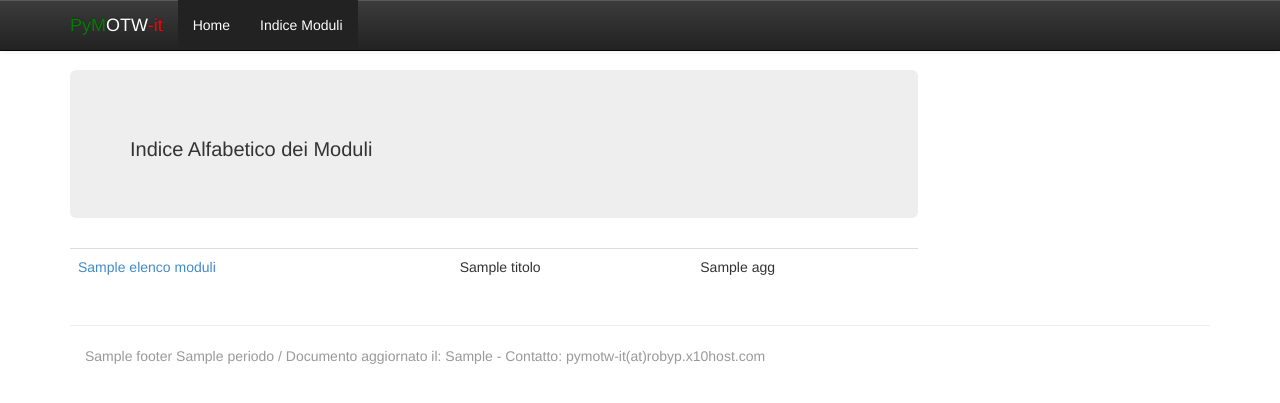
After one commit to robertopauletto/PyMOTW-it_2.0, a Python web app: template templates/tabella_moduli.html in a window 1280 px wide. The commit adds this page. Shown: the top 403 px of the page. Run offline with Jinja, Linux system fonts and the light colour scheme; the template is opened without the code that fills it: most values are stand-ins (such as "Sample title", 1, 10 or a date in 2020); some libraries are stand-ins or nearby versions.

```diff
--- a/templates/base.html
+++ b/templates/base.html
@@ -57,5 +57,13 @@
 <script src="assets/js/jquery.js"></script>
 <script src="js/bootstrap.min.js"></script>
 <script src="assets/js/offcanvas.js"></script>
+<!-- Begin Shinystat code -->
+<script type="text/javascript" src="http://codice.shinystat.com/cgi-bin/getcod.cgi?USER=pymotwit"></script>
+<noscript>
+<a href="http://www.shinystat.com" target="_top">
+<img src="http://www.shinystat.com/cgi-bin/shinystat.cgi?USER=pymotwit" alt="Free hit counters" border="0" /></a>
+</noscript>
+<!-- End Shinystat code -->
+
 </body>
 </html>
--- a/templates/index.html
+++ b/templates/index.html
@@ -51,9 +51,9 @@
             <div class="well sidebar-nav">
                     <h4>Ultimi moduli aggiunti/aggiornati</h4>
                             <ul>
-                                <li>12-06-2014: <a style='display: block;' href='asynchat.html'>asynchat</a></li>
-                                <li>12-06-2014: <a style='display: block;' href='asyncore.html'>asyncore</a></li>
-                                <li>12-06-2014: <a style='display: block;' href='logging.html'>logging</a></li>
+                                <li>30-07-2014: <a style='display: block;' href='urllib.html'>urllib</a></li>
+                                <li>30-07-2014: <a style='display: block;' href='urllib2.html'>urllib2</a></li>
+                                <li>30-07-2014: <a style='display: block;' href='urlparse.html'>urlparse</a></li>
                             </ul>
             </div><!--/.well -->
 
--- /dev/null
+++ b/templates/tabella_moduli.html
@@ -0,0 +1,42 @@
+{% extends "base.html" %}
+{% block content %}
+
+    <div class="row row-offcanvas row-offcanvas-right">
+        <div class="col-xs-12 col-sm-9">
+            <p class="pull-right visible-xs">
+                <button type="button" class="btn btn-primary btn-xs" data-toggle="offcanvas">Toggle nav</button>
+            </p>
+            <div class="jumbotron" >
+                <h3>Indice Alfabetico dei Moduli</h3>
+            </div>
+            <div class="row">
+                <div class="col-xs-12 col-sm-12">
+                <div class='table-responsive'>
+                <table class='table'>
+                    {% for m in modulo.elenco_moduli %}
+                        <tr>
+                            <td><a href='{{ m.url }}'>{{ m.nome }}</a></td>
+                            <td>{{ m.titolo }}</td>
+                            <td>{{ m.agg }}</td>
+                        </tr>
+                    {% endfor %}
+                </table>
+                </div>
+                </div>
+            </div>
+        </div><!--/span-->
+
+        <div class="col-xs-6 col-sm-3 sidebar-offcanvas" id="sidebar" role="navigation">
+        </div><!--/span-->
+    </div><!--/row-->
+    <hr>
+        <div id="footer">
+        <div class="container">
+            <p class="text-muted">{{ modulo.footer.nome_sito }}
+            {{ modulo.footer.periodo }} /
+            Documento aggiornato il: {{ modulo.footer.data_agg }}
+            - Contatto: pymotw-it(at)robyp.x10host.com</p>
+        </div>
+    </div
+
+{% endblock %}
```
